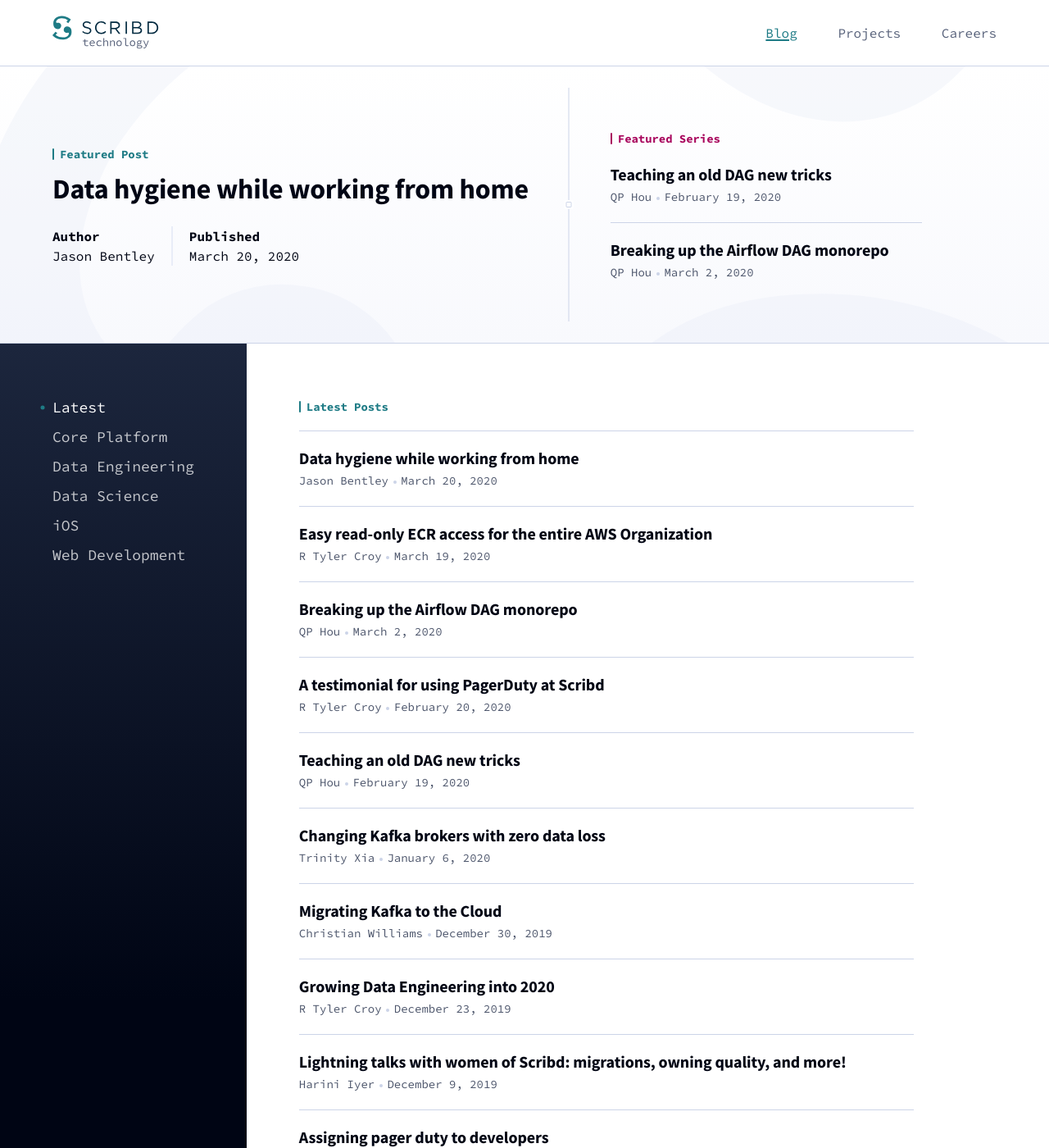
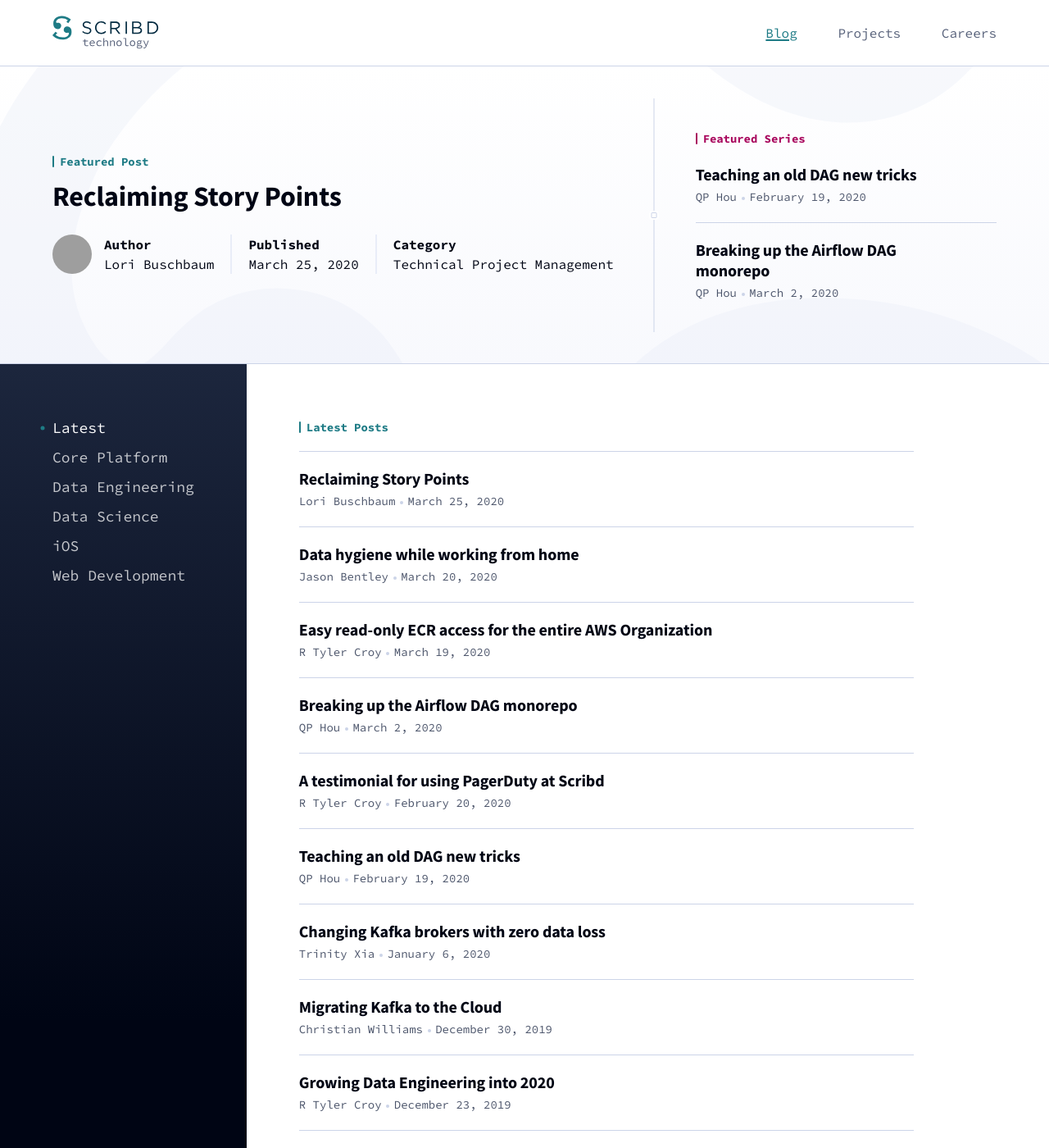
Before and after one commit to scribd/scribd.github.io, a Jekyll site: the page built from blog/index.html, in a window 1280 px wide and 1400 px high. Shown: the whole window at 82% size. Built offline with Jekyll 4.4.1, drawn with Linux system fonts in a browser that asks for light colours; the list of posts is cut into pages by our own code; part of the change alters nothing that is shown; some of the changed text lies outside the part shown; grey boxes are pictures that could not be loaded.

```diff
--- a/_data/authors.yml
+++ b/_data/authors.yml
@@ -73,3 +73,7 @@ qphou:
 
 jasonb:
   name: Jason Bentley
+
+lbuschbaum:
+  name: Lori Buschbaum
+  github: lbuschbaum
--- /dev/null
+++ b/_posts/2020-03-25-reclaiming-story-points.md
@@ -0,0 +1,95 @@
+---
+layout: post
+title: "Reclaiming Story Points"
+tags:
+- featured
+- agile
+team: Technical Project Management
+author: lbuschbaum
+---
+
+Scribd has been in an agile transition for two years now and as we iterate and
+improve with company growth we have needed to reevaluate a number of practices
+such as utilizing **story points**.
+
+[Story points](https://agilefaq.wordpress.com/2007/11/13/what-is-a-story-point/) in agile are a way of estimating how much work something is. They
+are deliberately _not_ exact functions of difficulty and time because you never
+know all the complications when you start a project. Even something as simple
+as making dinner can get tripped up by a missing ingredient or a dirty pot, so
+too can software delivery. The issue that we ran into is that we rolled it out with an
+early set of folks who were clear on it and how to use it but we didn't
+socialize that change both across the organization and upwards.
+
+It's very easy to say 'that's 8 points' and hard to translate that out into a
+meeting where we cover all the projects in flight with a target and actual done
+date attached to it. Business gets attached to those dates and makes plans
+using them and then a team comes back with a slip and suddenly everyone is
+upset. The team is upset because they knew that 8 points was an estimate that
+accommodated a period of time in which they could deliver. Management is upset
+because things slipped and now they feel things are late when that was never
+really going to be the time anyway.
+
+<center>
+<img src="/post-images/2020-03-story-points/stop.png" alt="Stop!" align="center"/>
+(<em><a href="https://publicdomainvectors.org/en/free-clipart/Stop-speech-bubble/82516.html" target="_blank">source</a></em>)
+</center>
+
+So story points got banned from the management meeting. Project managers could
+now only speak to deadline dates and added language that mentioned things like
+'best estimate' and 'could slip' to hedge around the fact that software
+development isn't an exact science as much as we would like it to be. We still
+talked about them and used them in the team meetings but it was a verboten term
+outside that space which led to its own tensions.
+
+One of the related reasons story points got banned was the nature of the
+imprecision. Yes, points should be specific to the team but our velocity was
+completely unpredictable from team to team. Sometimes it would be 20 points and
+others 50. Regression passes were sometimes included and pointed, sometimes
+they weren't. It started with a team of more junior developers and QA that had
+one of the aforementioned velocity issues. We asked them how big a 3/5/8 was
+and got a different answer from each of them. We had found the underlying
+problem that had given story points a bad name.
+
+It was time to go back to basics. We had a story pointing workshop with that
+team that already had strong communication and was a safe space to talk through
+in the retrospectives why they were all over the map. Some of it was because
+they were more junior and were less likely to know where the problems were in
+the code base but some of it was because we had just assumed that everyone knew
+what a 5 might entail. An hour later we had a white-board covered in notes with
+items under each number in the Fibonnaci sequence. Items that included things
+from each of the developers, QA and the chapter lead (in this case a senior
+technical developer). We did it again with the entire mobile QA team, sharing
+some of the findings after we first did the brainstorm fresh, sharing where
+that team had seen points falling. It turned into a wiki page that was shared
+within the project management team and spread from there.
+
+<center>
+<img src="/post-images/2020-03-story-points/efforts.png" alt="Different efforts are different!" align="center"/>
+(<em><a href="https://www.slideshare.net/arkanaan/agile-relative-sizing-v2" target="_blank">source</a></em>)
+</center>
+
+We were clear throughout this process that points were still team specific and
+that none of this was to be taken as hard and fast rules but it gave teams a
+place in which to start the conversation and have common ground. We don't want
+to make it sound like all the teams were terrible at pointing or having
+reliable velocity but the variability often exceeded 10% which made it hard for
+management to show trust in our date estimates. It became easier for teams to
+have more accuracy which led to more trust in deadlines which in turn led to a
+way where we could talk about story points again.
+
+When the deadlines shifted to being reliable within a day or two it was less
+charged of a conversation to mention that we'd done a good breakdown on the
+work and it was reflected in Jira that way. We do a project lifecycle that
+starts with a product brief, goes through design iterations, and then goes into
+story breakdown and sizing. Only after those steps are done do we 'put hands on
+keyboard' and start writing software. It turns out people really do need time
+to think through the problem before solving it. Again, this isn't perfect. We
+still have tech debt and brittle code. We will always have people who under or
+over estimate work - which is why we use points.
+
+With bringing in words like velocity and showing that over time teams were
+getting more reliable in their estimates we were able to show management that
+the method was worth trusting and we were again able to use the term story
+points in our meetings with them. The reaction to the phrase early on was
+justifiable from the point of view and what we did to fix the underlying issue
+led to us being able to reclaim it.
```
Also changed, not shown: post-images/2020-03-story-points/efforts.png (added), post-images/2020-03-story-points/stop.png (added).
